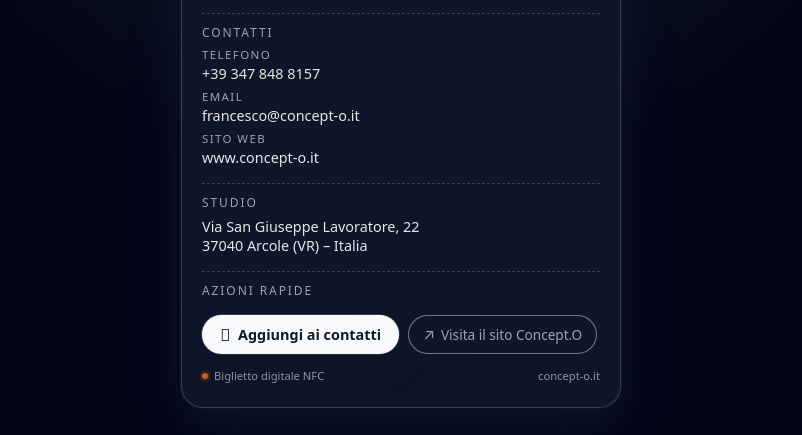
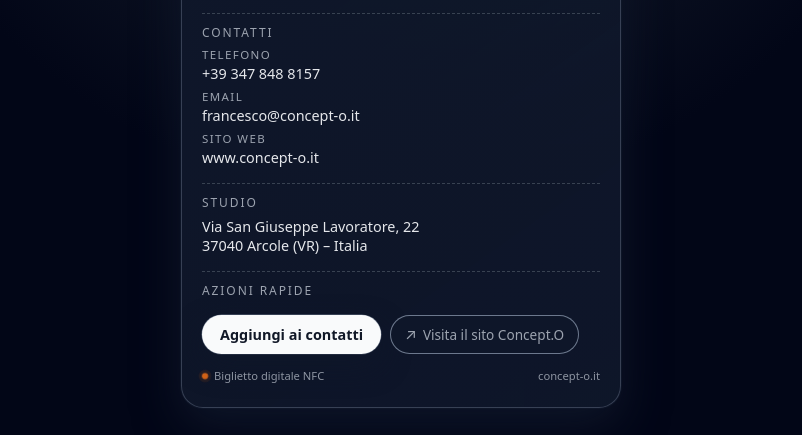
Before and after one commit to Concept-O/concept-o.github.io, a plain HTML site: page index.html in a window 1280 px wide. Shown: the part 365-800 px from the top of the page, without its empty margins (239-1041 px from the left). Drawn offline with Linux system fonts and the light colour scheme.

Commit message:
index.html

```diff
--- a/index.html
+++ b/index.html
@@ -345,9 +345,8 @@
       <div class="section-title">Azioni rapide</div>
       <div class="button-row">
         <a class="btn-primary" href="https://concept-o.github.io/francesco-bonvicini.vcf">
-          <span class="icon"></span>
-          <span>Aggiungi ai contatti</span>
-        </a>
+  <span>Aggiungi ai contatti</span>
+</a>
         <a class="btn-secondary" href="https://www.concept-o.it" target="_blank" rel="noopener">
           <span class="icon">↗</span>
           <span>Visita il sito Concept.O</span>
```
